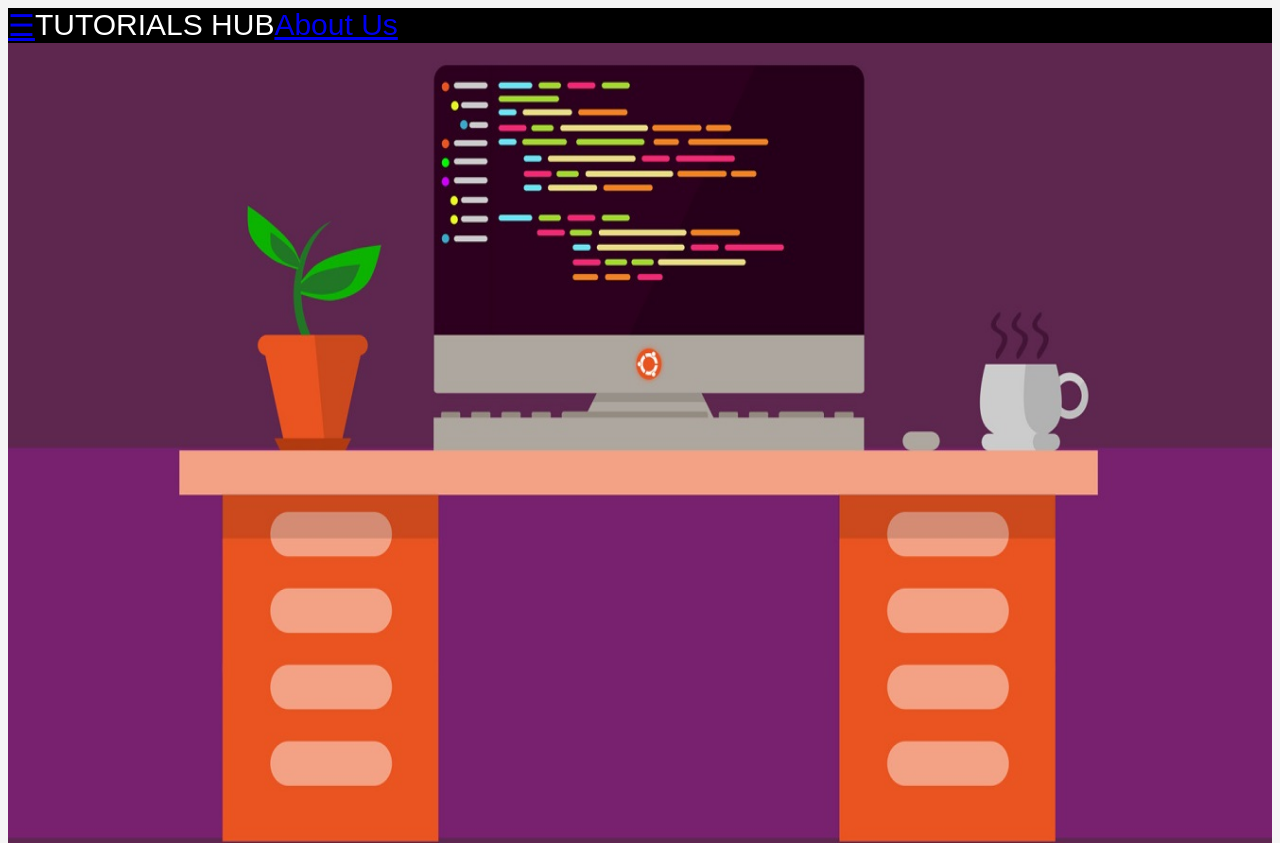
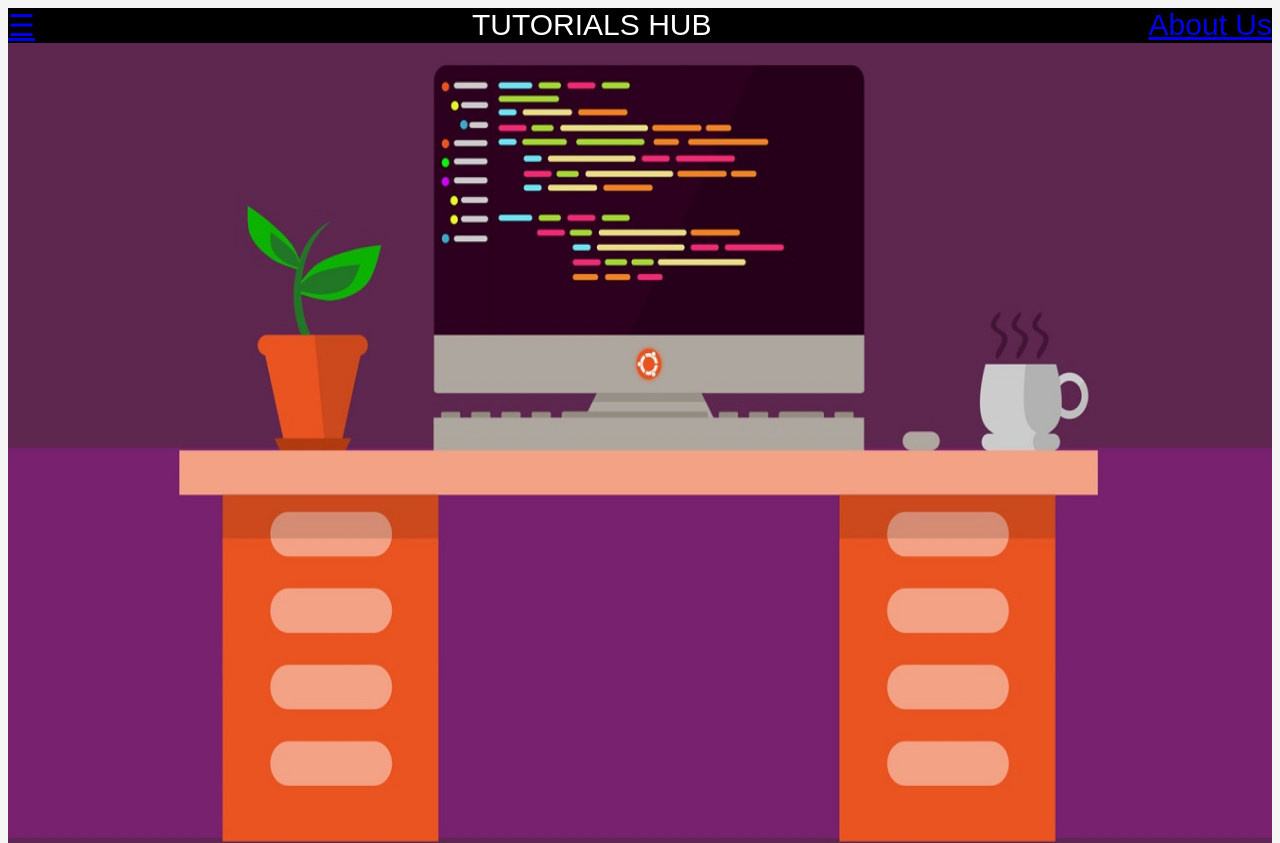
Before and after one commit to SarikaJain-Whitehat/project-50, a plain HTML site: page index.html in a window 1280 px wide. Shown: the top 843 px of the page. Drawn offline with Linux system fonts and the light colour scheme.

Commit message:
Update styles.css

```diff
--- a/styles.css
+++ b/styles.css
@@ -7,7 +7,7 @@
   font-weight: 400;
   color: white;
    display:flex;
-  justify-content:left ;
+  justify-content:space-between ;
 }
 body {
   background-color: whitesmoke;
```
